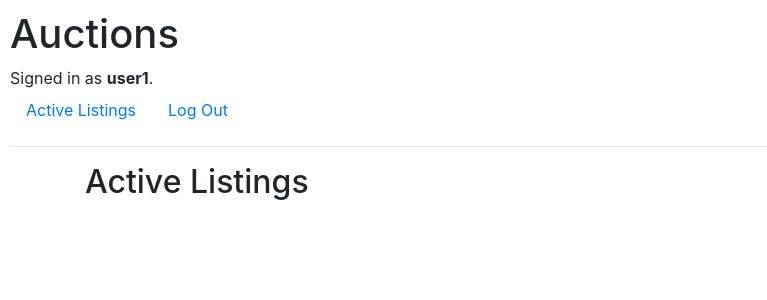
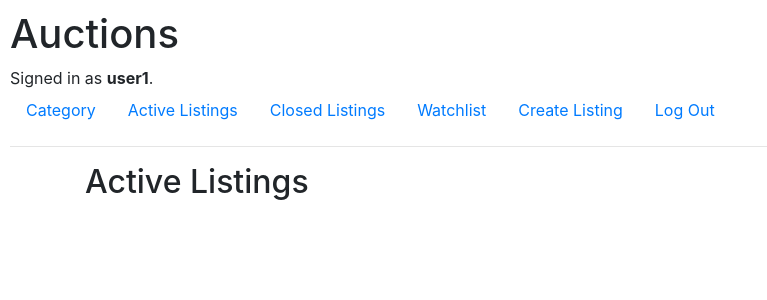
Before and after one commit to AmmarCode/commerce-CS50-project2, a Django app: page / in a window 1280 px wide. Shown: the top 300 px of the page, without its empty margins (0-767 px from the left). Run offline with Django 3.2, Linux system fonts and the light colour scheme; a user stored in the database is signed in; data that the repository does not hold is empty; some libraries are stand-ins or nearby versions.

Commit message:
Update Add nav-links for Category, Closed listings, watchlist, create listing

```diff
--- a/auctions/templates/auctions/layout.html
+++ b/auctions/templates/auctions/layout.html
@@ -5,6 +5,7 @@
     <head>
         <title>{% block title %}Auctions{% endblock %}</title>
         <link rel="stylesheet" href="https://stackpath.bootstrapcdn.com/bootstrap/4.4.1/css/bootstrap.min.css" integrity="sha384-Vkoo8x4CGsO3+Hhxv8T/Q5PaXtkKtu6ug5TOeNV6gBiFeWPGFN9MuhOf23Q9Ifjh" crossorigin="anonymous">
+        <link rel="stylesheet" href="https://use.fontawesome.com/releases/v5.15.3/css/all.css" integrity="sha384-SZXxX4whJ79/gErwcOYf+zWLeJdY/qpuqC4cAa9rOGUstPomtqpuNWT9wdPEn2fk" crossorigin="anonymous">
         <link href="{% static 'auctions/styles.css' %}" rel="stylesheet">
     </head>
     <body>
@@ -18,9 +19,21 @@
         </div>
         <ul class="nav">
             <li class="nav-item">
+                <a class="nav-link" href="{% url 'view_category' %}">Category</a>
+            </li>
+            <li class="nav-item">
                 <a class="nav-link" href="{% url 'index' %}">Active Listings</a>
             </li>
+            <li class="nav-item">
+                <a class="nav-link" href="{% url 'closed_listings' %}">Closed Listings</a>
+            </li>
             {% if user.is_authenticated %}
+                <li class="nav-item">
+                    <a class="nav-link" href="{% url 'view_watchlist' %}">Watchlist</a>
+                </li>
+                <li class="nav-item">
+                    <a class="nav-link" href="{% url 'create_listing' %}">Create Listing</a>
+                </li>
                 <li class="nav-item">
                     <a class="nav-link" href="{% url 'logout' %}">Log Out</a>
                 </li>
```
